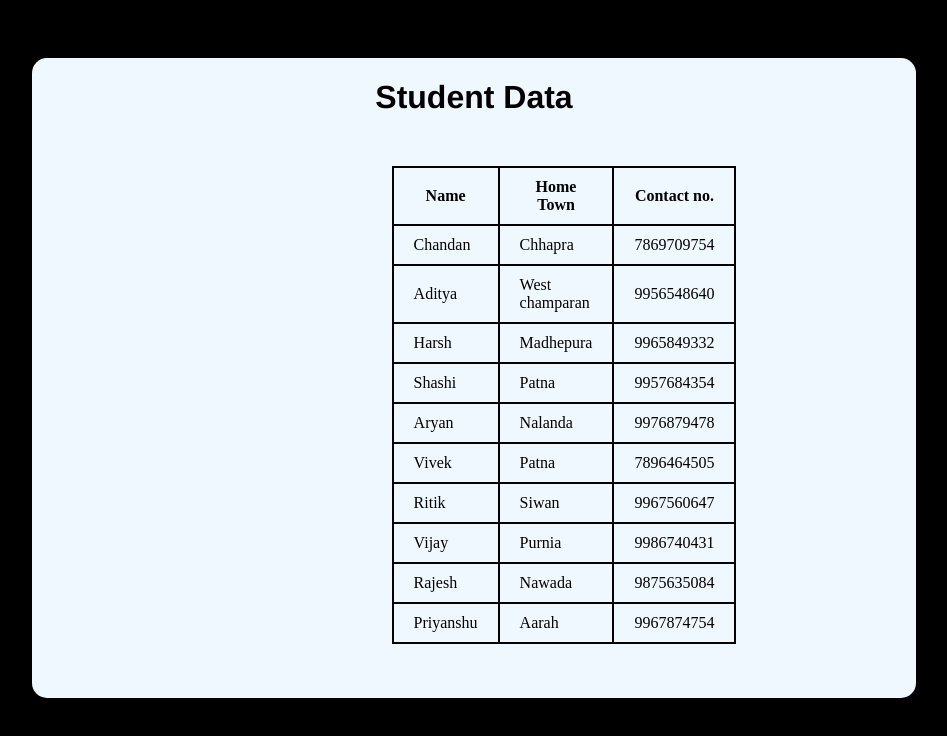
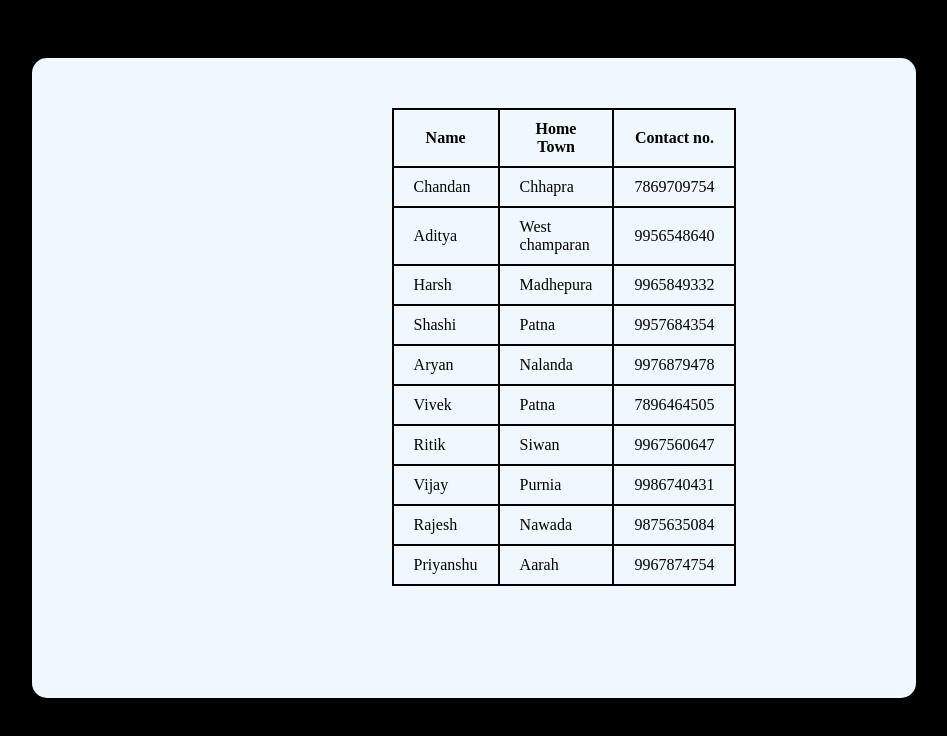
Before and after one commit to SonuKumar2400/Task6, a plain HTML site: page index.html in a window 1280 px wide. Shown: the whole page, without its empty margins (166-1113 px from the left). Drawn offline with Linux system fonts and the light colour scheme.

Commit message:
Update index.html

```diff
--- a/index.html
+++ b/index.html
@@ -8,10 +8,6 @@
 </head>
 <body>
     <div class="div">
-        <div class="heading">
-            <h1>Student Data</h1>
-        </div>
-
         <div id="table">
            <table class="table">
   <tr>
```
